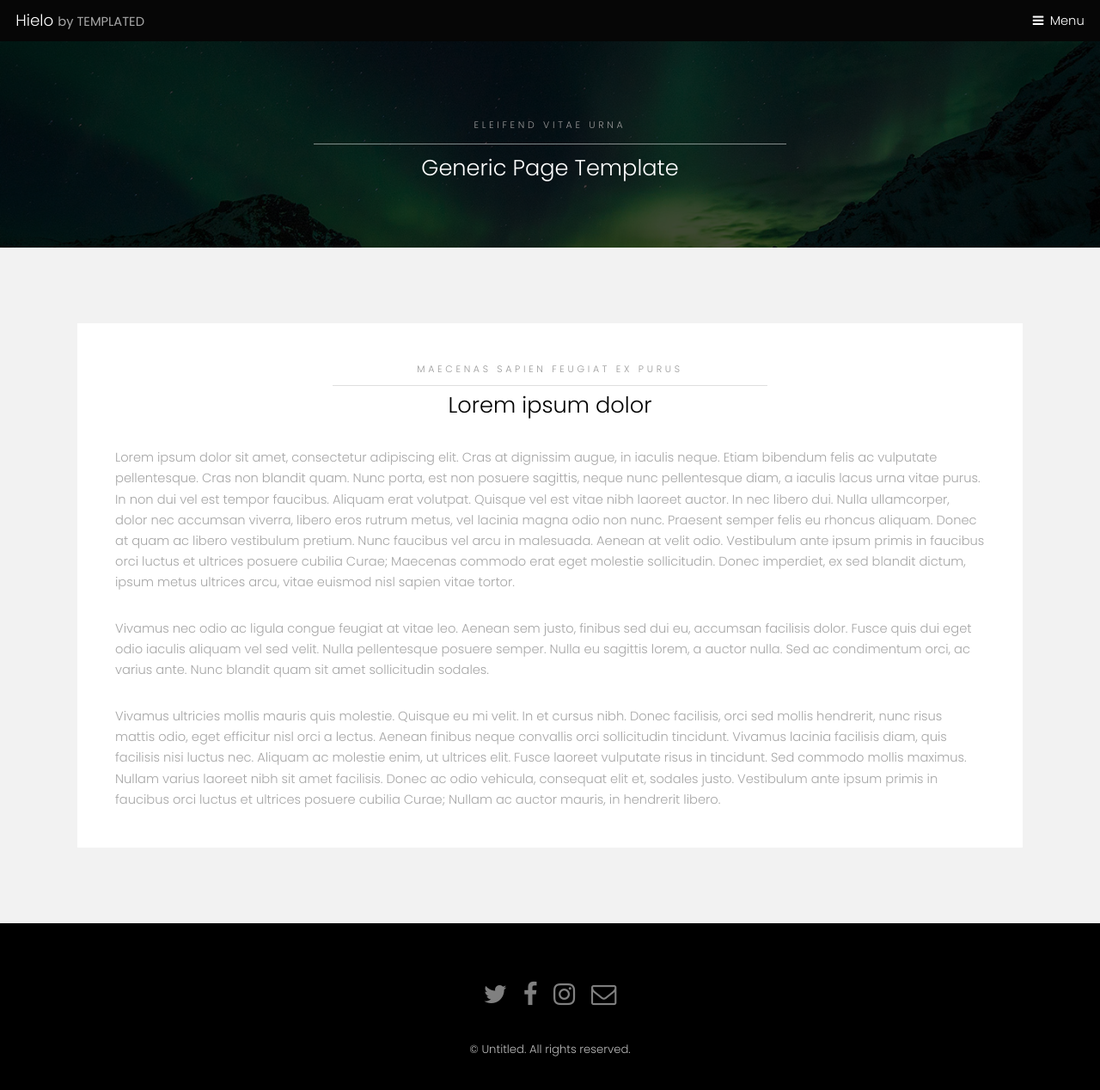
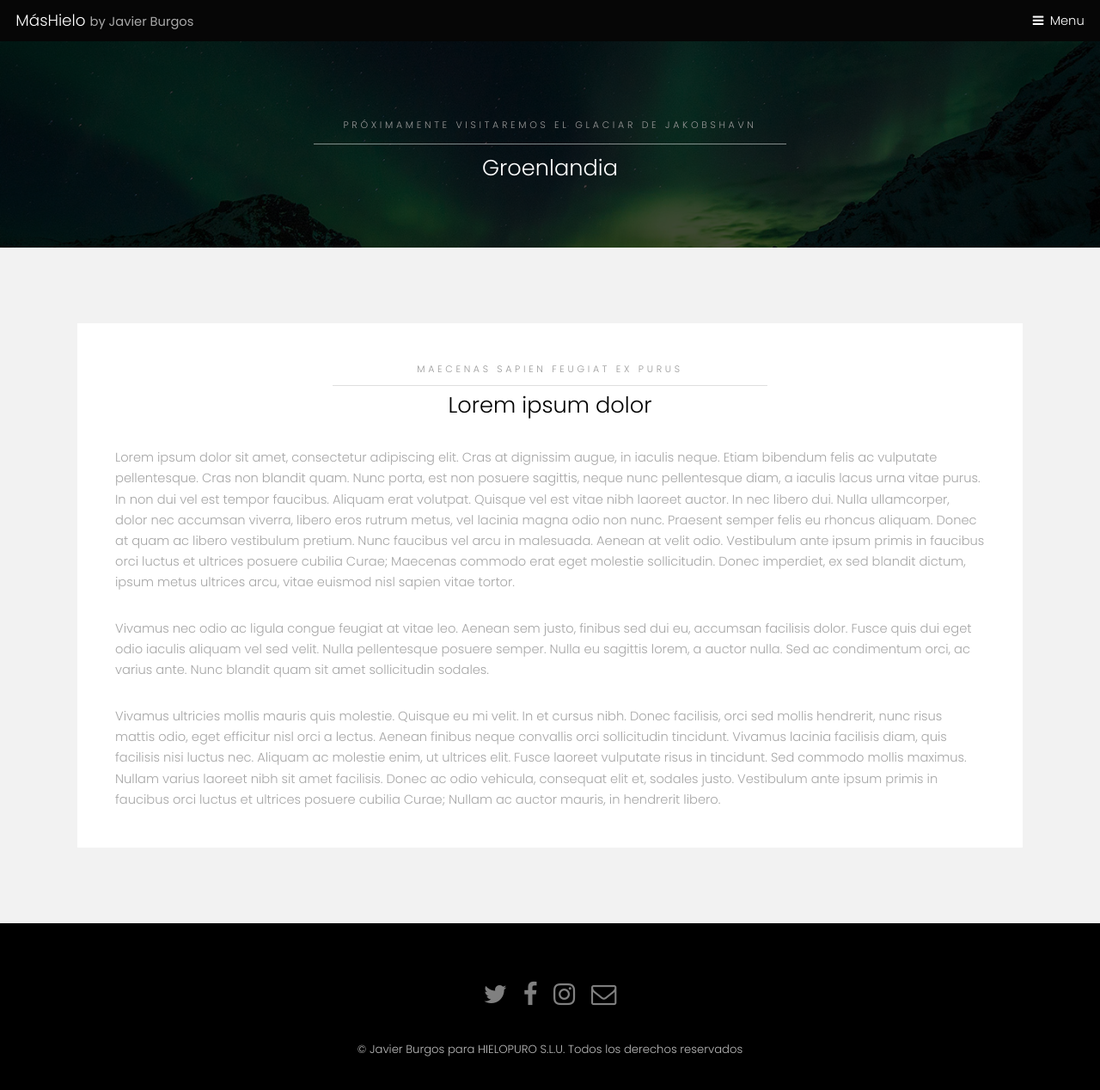
Before and after one commit to sabipv/05_REP_MASHIELO, a plain HTML site: page groenlandia.html in a window 1280 px wide. Shown: the whole page at 86% size. Drawn offline with Linux system fonts and the light colour scheme.

Commit message:
Creamos sección Groenlandia desde NetBeans

```diff
--- a/generic.html
+++ b/groenlandia.html
@@ -1,12 +1,12 @@
 <!DOCTYPE HTML>
 <!--
-	Hielo by TEMPLATED
+	MásHielo by Javier Burgos
 	templated.co @templatedco
 	Released for free under the Creative Commons Attribution 3.0 license (templated.co/license)
 -->
 <html>
 	<head>
-		<title>Hielo by TEMPLATED</title>
+		<title>MásHielo by Javier Burgos</title>
 		<meta charset="utf-8" />
 		<meta name="viewport" content="width=device-width, initial-scale=1" />
 		<link rel="stylesheet" href="assets/css/main.css" />
@@ -15,7 +15,7 @@
 
 		<!-- Header -->
 			<header id="header">
-				<div class="logo"><a href="index.html">Hielo <span>by TEMPLATED</span></a></div>
+				<div class="logo"><a href="index.html">MásHielo <span>by Javier Burgos</span></a></div>
 				<a href="#menu">Menu</a>
 			</header>
 
@@ -23,7 +23,7 @@
 			<nav id="menu">
 				<ul class="links">
 					<li><a href="index.html">Home</a></li>
-					<li><a href="generic.html">Generic</a></li>
+					<li><a href="groenlandia.html">Groenlandia</a></li>
 					<li><a href="elements.html">Elements</a></li>
 				</ul>
 			</nav>
@@ -32,8 +32,8 @@
 			<section id="One" class="wrapper style3">
 				<div class="inner">
 					<header class="align-center">
-						<p>Eleifend vitae urna</p>
-						<h2>Generic Page Template</h2>
+						<p>Próximamente visitaremos el glaciar de Jakobshavn</p>
+						<h2>Groenlandia</h2>
 					</header>
 				</div>
 			</section>
@@ -68,7 +68,7 @@
 					</ul>
 				</div>
 				<div class="copyright">
-					&copy; Untitled. All rights reserved.
+					&copy; Javier Burgos para HIELOPURO S.L.U. Todos los derechos reservados
 				</div>
 			</footer>
 
```
Also changed, not shown: elements.html (+1 -1 lines), index.html (+6 -6 lines).
